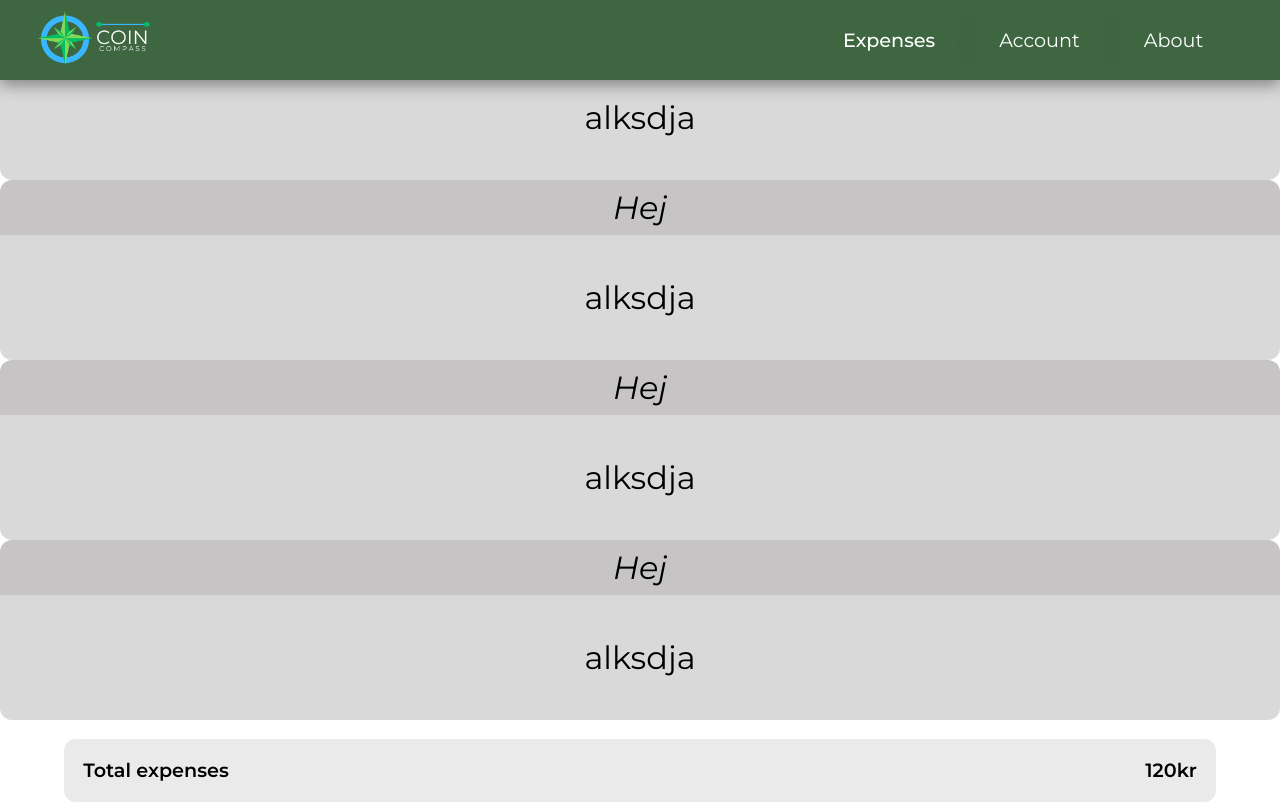
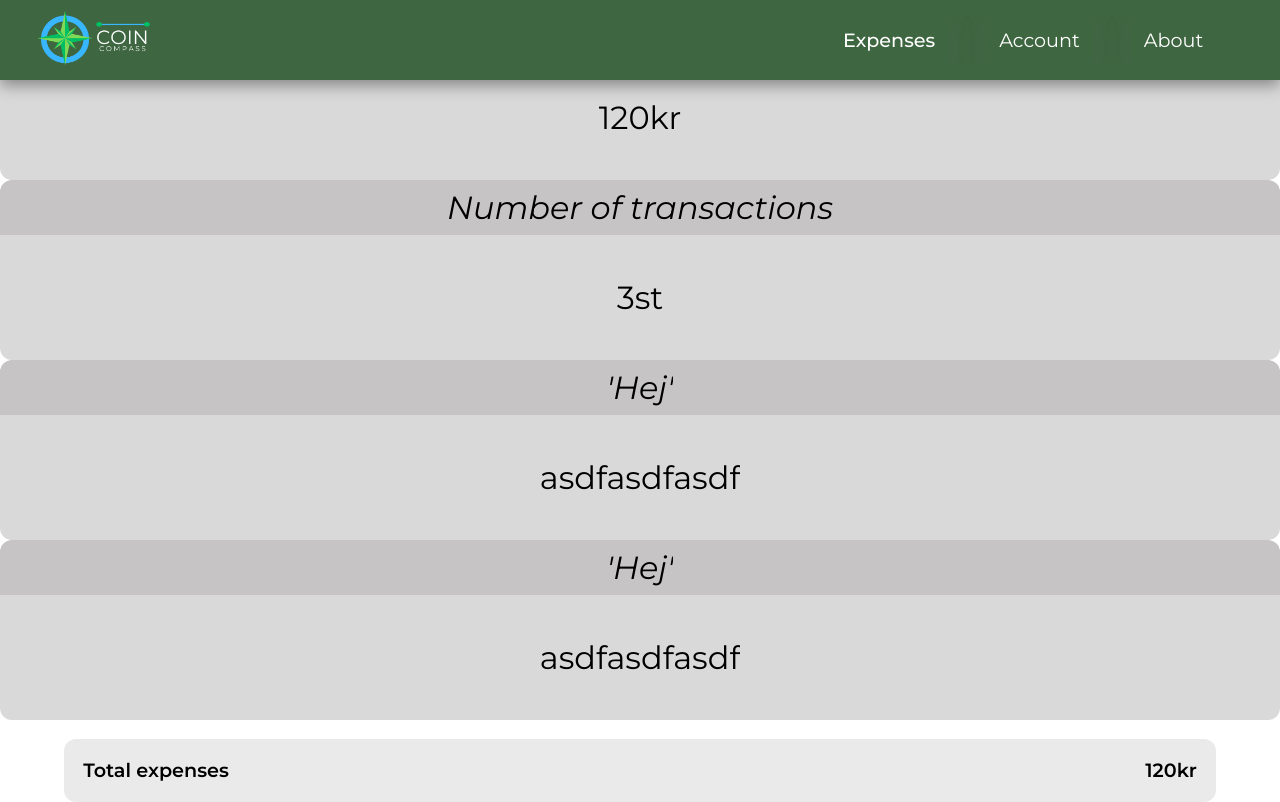
Before and after one commit to ITHS-Team8/CoinCompass, a Vue app: page /expenses in a window 1280 px wide. Built offline with nearby package versions, Linux system fonts and the light colour scheme.

Commit message:
Added totalAmount to first card and number of transactions to card 2

```diff
--- a/src/views/ExpensesView.vue
+++ b/src/views/ExpensesView.vue
@@ -11,10 +11,16 @@
     <NavBar />
     <main>
         <div class="overview-cards-container">
-            <OverviewCard card-title="Hej" :card-info="'alksdja'" />
-            <OverviewCard card-title="Hej" :card-info="'alksdja'" />
-            <OverviewCard card-title="Hej" :card-info="'alksdja'" />
-            <OverviewCard card-title="Hej" :card-info="'alksdja'" />
+            <OverviewCard
+                card-title="Total expenses"
+                :card-info="`${expensesStore.totalAmount}kr`"
+            />
+            <OverviewCard
+                card-title="Number of transactions"
+                :card-info="`${expensesStore.expenses.length}st`"
+            />
+            <OverviewCard card-title="'Hej'" card-info="asdfasdfasdf" />
+            <OverviewCard card-title="'Hej'" card-info="asdfasdfasdf" />
         </div>
 
         <ExpensesSummary />
```
